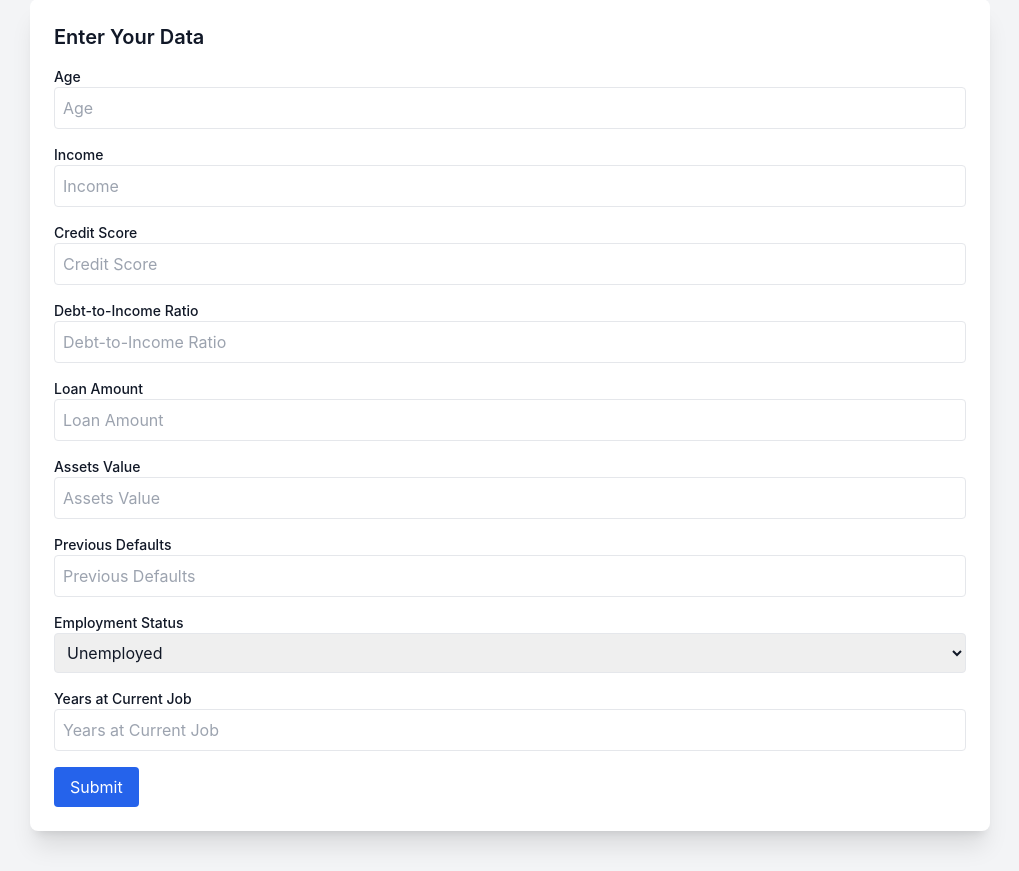
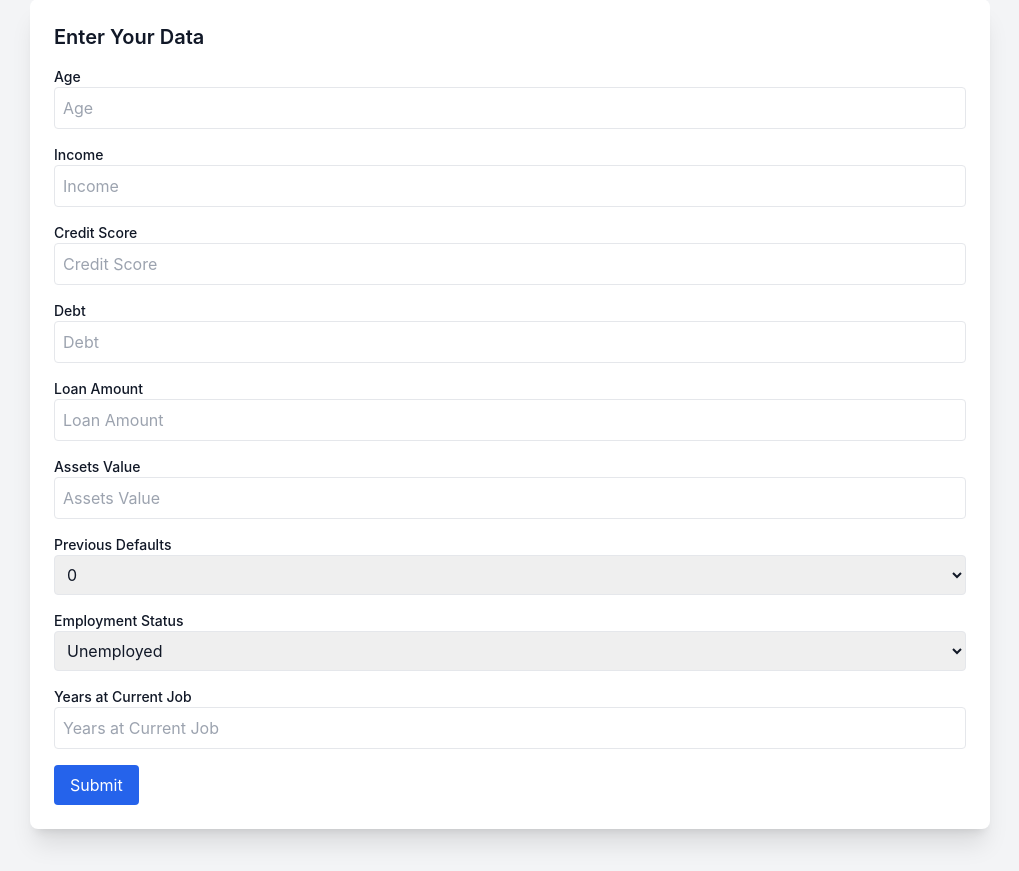
Before and after one commit to MissDinosaur/Loan_Approval_Prediction_Flask_ML_project, a Flask app: page /input in a window 1280 px wide. Shown: the part 349-1220 px from the top of the page, without its empty margins (130-1149 px from the left). Run offline with Flask 3, Linux system fonts and the light colour scheme; some libraries are stand-ins or nearby versions.

Commit message:
HTML modification

```diff
--- a/app/templates/input.html
+++ b/app/templates/input.html
@@ -68,31 +68,33 @@
 
                 <div class="input-container">
                     <label for="income" class="block text-sm font-medium">Income</label>
-                    <div class="info-box">Monthly or yearly income in currency</div>
+                    <div class="info-box">Annual income in USD</div>
                     <input type="number" id="income" placeholder="Income" class="block p-2 border rounded" min="0" step="0.01" required>
                 </div>
 
                 <div class="input-container">
                     <label for="credit-score" class="block text-sm font-medium">Credit Score</label>
-                    <div class="info-box">Numeric score representing creditworthiness (e.g., 700)</div>
+                    <div class="info-box">Numeric value of your credit score, eg. 440 or 600</div>
                     <input type="number" id="credit-score" placeholder="Credit Score" class="block p-2 border rounded" min="0" required>
                 </div>
 
                 <div class="input-container">
-                    <label for="dti" class="block text-sm font-medium">Debt-to-Income Ratio</label>
-                    <div class="info-box">Percentage of income used for debt payments (0.0 to 1.0)</div>
-                    <input type="number" id="dti" placeholder="Debt-to-Income Ratio" class="block p-2 border rounded" min="0.0" max="1.0" step="0.01" required>
+                    <label for="dti" class="block text-sm font-medium">Debt</label>
+                    <div class="info-box">Annual debt in USD</div>
+                    <input type="number" id="dti" placeholder="Debt" class="block p-2 border rounded" min="0" step="0.01" required>
                 </div>
+
+
 
                 <div class="input-container">
                     <label for="loan-amount" class="block text-sm font-medium">Loan Amount</label>
-                    <div class="info-box">Amount requested for the loan</div>
+                    <div class="info-box">The amount of loan in USD you would like to request</div>
                     <input type="number" id="loan-amount" placeholder="Loan Amount" class="block p-2 border rounded" min="0" step="0.01" required>
                 </div>
 
                 <div class="input-container">
                     <label for="assets-value" class="block text-sm font-medium">Assets Value</label>
-                    <div class="info-box">Value of assets available with the customer</div>
+                    <div class="info-box">Total value of assets you own in USD</div>
                     <input type="number" id="assets-value" placeholder="Assets Value" class="block p-2 border rounded" min="0" step="1" required>
                 </div>
 
@@ -100,13 +102,19 @@
 
                 <div class="input-container">
                     <label for="previous-defaults" class="block text-sm font-medium">Previous Defaults</label>
-                    <div class="info-box">Number of previous loan defaults (0 to 4)</div>
-                    <input type="number" id="previous-defaults" placeholder="Previous Defaults" class="block p-2 border rounded" min="0" max="4" required>
+                    <div class="info-box">Number of previous loan defaults you have, eg. 1 or 3 or 4</div>
+                    <select id="previous-defaults" class="block p-2 border rounded" required>
+                        <option value="0">0</option>
+                        <option value="1">1</option>
+                        <option value="2">2</option>
+                        <option value="3">3</option>
+                        <option value="4">4</option>
+                    </select>
                 </div>
 
                 <div class="input-container">
                     <label for="employment-status" class="block text-sm font-medium">Employment Status</label>
-                    <div class="info-box">Current employment status</div>
+                    <div class="info-box">Employment situation</div>
                     <select id="employment-status" class="block p-2 border rounded" required>
                         <option value="Unemployed">Unemployed</option>
                         <option value="Employed">Employed</option>
@@ -116,7 +124,7 @@
 
                 <div class="input-container">
                     <label for="years-job" class="block text-sm font-medium">Years at Current Job</label>
-                    <div class="info-box">How long you have been employed at your current job</div>
+                    <div class="info-box">Duration of employment at the current job, eg. 1 or 3 or 6</div>
                     <input type="number" id="years-job" placeholder="Years at Current Job" class="block p-2 border rounded" min="0" max="150" required>
                 </div>
 
@@ -139,7 +147,7 @@
                 "Age": document.getElementById("age").value,
                 "Income": document.getElementById("income").value,
                 "Credit Score": document.getElementById("credit-score").value,
-                "Debt-to-Income Ratio": document.getElementById("dti").value,
+                "Debt-to-Income Ratio": document.getElementById("dti").value / document.getElementById("income").value,
                 "Loan Amount": document.getElementById("loan-amount").value,
                 "Assets Value": document.getElementById("assets-value").value,
                 "Previous Defaults": document.getElementById("previous-defaults").value,
```
